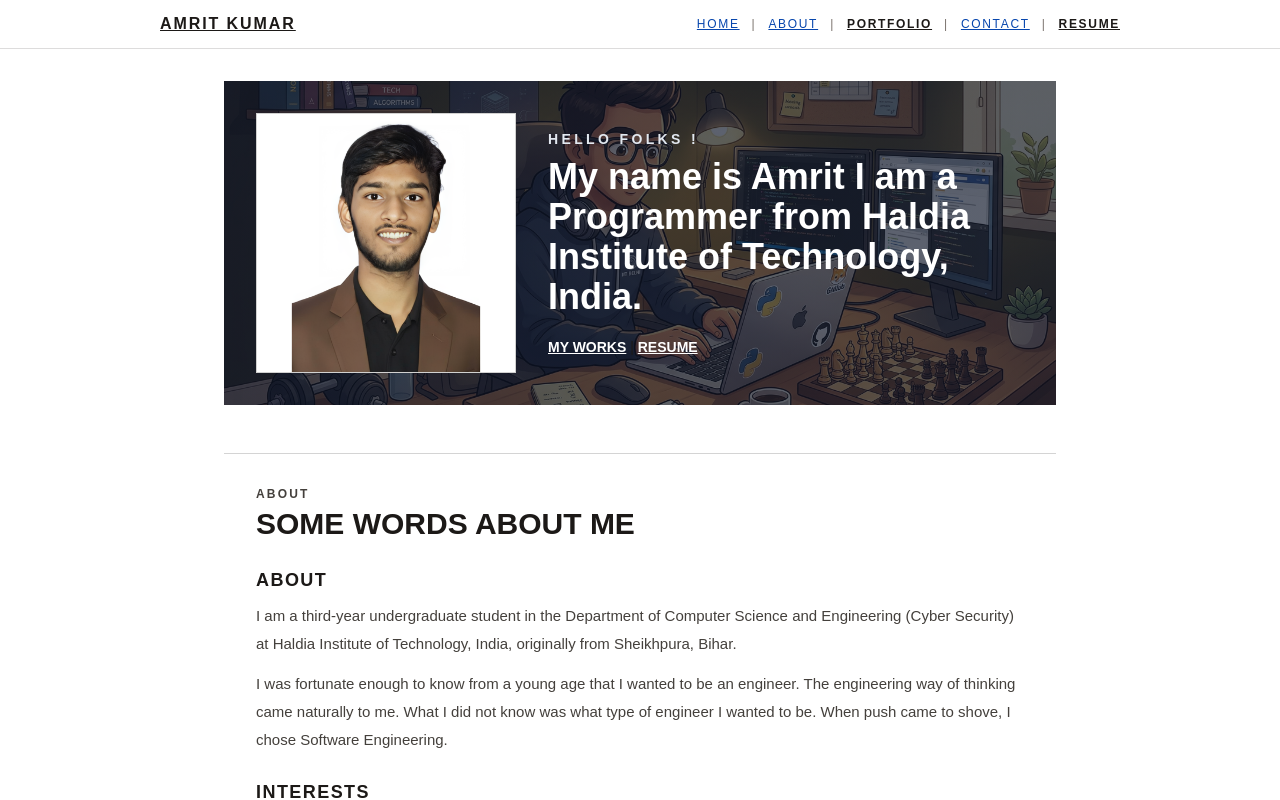
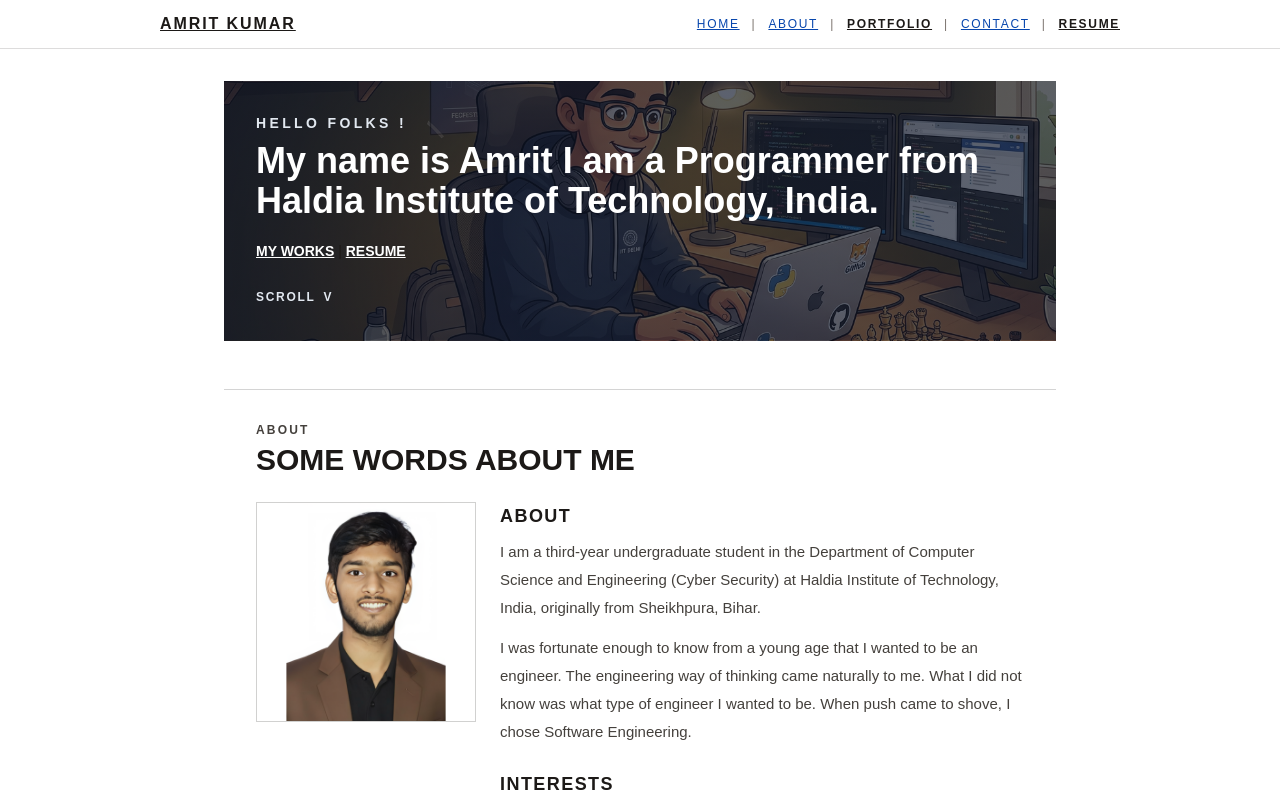
Before and after one commit to amrit100612/Portfolio, a React (Vite) app: page / in a window 1280 px wide. Shown: the top 800 px of the page. Built offline with nearby package versions, Linux system fonts and the light colour scheme.

Commit message:
chore: Update contact section and main layout

```diff
--- a/src/components/About.jsx
+++ b/src/components/About.jsx
@@ -1,10 +1,20 @@
-import { about } from '../data/portfolioData'
+import { about, profile } from '../data/portfolioData'
 import SectionHeader from './SectionHeader'
 
 export default function About() {
   return (
     <section id="about" className="classic-panel reveal-up delay-1 p-6 sm:p-8">
       <SectionHeader eyebrow="About" title={about.heading} />
+
+      <div className="grid items-start gap-6 md:grid-cols-[220px,1fr]">
+        <div>
+          <img
+            src={profile.photo}
+            alt={profile.photoAlt}
+            className="w-full border border-stone-900/20 bg-white object-cover"
+            loading="lazy"
+          />
+        </div>
 
         <div className="space-y-6 text-[15px] leading-7 text-stone-700">
           <div>
@@ -33,6 +43,7 @@ export default function About() {
             </ul>
           </div>
         </div>
+      </div>
     </section>
   )
 }
--- a/src/components/Hero.jsx
+++ b/src/components/Hero.jsx
@@ -1,76 +1,23 @@
-import { useState } from 'react'
 import { profile } from '../data/portfolioData'
 
 export default function Hero() {
-  const [showLinks, setShowLinks] = useState(false)
-
-  const quickLinks = [
-    { label: 'GitHub', href: profile.github, image: profile.githubImage },
-    { label: 'LinkedIn', href: profile.linkedin, image: profile.linkedinImage },
-    { label: 'LeetCode', href: profile.leetcode, image: profile.leetcodeImage },
-    { label: 'Email', href: `mailto:${profile.email}` },
-    { label: 'Resume', href: profile.resume },
-  ]
-
   return (
-    <section id="home" className="classic-panel hero-bg reveal-up p-6 sm:p-8">
-      <div className="grid items-center gap-8 md:grid-cols-[220px,1fr] lg:grid-cols-[260px,1fr]">
-        <div className="mx-auto w-full max-w-[260px]">
-          <button
-            type="button"
-            onClick={() => setShowLinks((current) => !current)}
-            className="block w-full text-left transition-transform duration-300 hover:scale-[1.01]"
-            aria-expanded={showLinks}
-            aria-label="Toggle profile links"
-          >
-            <img
-              src={profile.photo}
-              alt={profile.photoAlt}
-              className="h-auto w-full border border-stone-900/20 bg-white object-cover"
-              loading="eager"
-            />
-          </button>
-
-          {showLinks && (
-            <div className="reveal-fade mt-3 border border-stone-900/20 bg-white p-3 text-sm text-stone-800">
-              <p className="mb-2 text-xs font-semibold uppercase tracking-[0.14em] text-stone-600">Quick Links</p>
-              <ul className="space-y-1.5">
-                {quickLinks.map((item) => (
-                  <li key={item.label}>
-                    <a
-                      href={item.href}
-                      target={item.href.startsWith('mailto:') ? undefined : '_blank'}
-                      rel={item.href.startsWith('mailto:') ? undefined : 'noreferrer'}
-                      className="inline-flex items-center gap-2 font-semibold underline underline-offset-4"
-                    >
-                      {item.image && (
-                        <img
-                          src={item.image}
-                          alt={item.label}
-                          className="h-6 w-6 rounded-sm border border-stone-900/20 object-cover"
-                          loading="lazy"
-                        />
-                      )}
-                      {item.label}
-                    </a>
-                  </li>
-                ))}
-              </ul>
-            </div>
-          )}
-        </div>
-
-        <div className="reveal-up delay-1">
-          <p className="text-sm font-semibold uppercase tracking-[0.24em] text-slate-200">HELLO FOLKS !</p>
-          <h1 className="mt-2 max-w-4xl text-2xl font-bold text-white sm:text-4xl">
+    <section id="home" className="classic-panel hero-bg hero-animate p-6 sm:p-8">
+      <div className="max-w-4xl">
+        <p className="hero-line hero-line-1 text-sm font-semibold uppercase tracking-[0.24em] text-slate-200">HELLO FOLKS !</p>
+        <h1 className="hero-line hero-line-2 mt-2 text-2xl font-bold text-white sm:text-4xl">
           My name is Amrit I am a Programmer from Haldia Institute of Technology, India.
         </h1>
-          <p className="mt-5 text-sm">
+        <p className="hero-line hero-line-3 mt-5 text-sm">
           <a href="#projects" className="font-semibold text-white decoration-white">MY WORKS</a>
           {' | '}
           <a href={profile.resume} target="_blank" rel="noreferrer" className="font-semibold text-white decoration-white">RESUME</a>
         </p>
-        </div>
+
+        <a href="#about" className="hero-scroll-cue mt-7 inline-flex items-center gap-2 text-xs font-semibold uppercase tracking-[0.14em] text-slate-200 no-underline">
+          Scroll
+          <span aria-hidden="true">v</span>
+        </a>
       </div>
     </section>
   )
--- a/src/data/portfolioData.js
+++ b/src/data/portfolioData.js
@@ -146,28 +146,28 @@ export const works = [
   {
     title: 'IRIS Predict - ML Classification App',
     category: 'Machine Learning',
-    url: 'https://github.com/amrit100612',
+    url: 'https://github.com/amrit100612/IRIS_Predict',
     image: '/iris-project.webp',
     architecture: ['Streamlit UI', 'Preprocessing', 'Model Inference', 'Prediction Output'],
   },
   {
     title: 'Weather Detecting Web Application',
     category: 'Web Design',
-    url: 'https://github.com/amrit100612',
+    url: 'https://github.com/amrit100612/Weather',
     image: '/weather-project.png',
     architecture: ['UI Layer', 'API Service', 'State Update', 'Weather Cards'],
   },
   {
     title: 'Loan Approval Prediction System',
     category: 'Machine Learning',
-    url: 'https://github.com/amrit100612',
+    url: 'https://github.com/amrit100612/Loan_Predictions',
     image: '/loan-project.png',
     architecture: ['Input Form', 'Feature Engineering', 'ML Model', 'Approval Output'],
   },
   {
     title: 'CypherX404 - Encryption/Decryption CLI',
     category: 'Programming',
-    url: 'https://github.com/amrit100612',
+    url: 'https://github.com/amrit100612/CipherX_404',
     image: '/cipherx-project.png',
     architecture: ['CLI Input', 'Validation', 'Crypto Engine', 'Secure Output'],
   },
--- a/src/index.css
+++ b/src/index.css
@@ -38,8 +38,35 @@ body {
     linear-gradient(rgba(15, 23, 42, 0.68), rgba(15, 23, 42, 0.68)),
     url('/bg.png');
   background-position: center;
-  background-size: cover;
+  background-size: 110%;
   background-repeat: no-repeat;
+}
+
+.hero-animate {
+  animation: hero-bg-pan 16s ease-in-out infinite alternate;
+}
+
+.hero-line {
+  opacity: 0;
+  transform: translateY(14px);
+  animation: hero-line-rise 0.55s ease-out forwards;
+}
+
+.hero-line-1 {
+  animation-delay: 0.08s;
+}
+
+.hero-line-2 {
+  animation-delay: 0.2s;
+}
+
+.hero-line-3 {
+  animation-delay: 0.34s;
+}
+
+.hero-scroll-cue {
+  opacity: 0;
+  animation: hero-line-rise 0.45s ease-out 0.48s forwards, hero-scroll-bounce 1.7s ease-in-out 1s infinite;
 }
 
 h1,
@@ -126,9 +153,42 @@ a:hover {
   }
 }
 
+@keyframes hero-bg-pan {
+  from {
+    background-position: 50% 44%;
+  }
+  to {
+    background-position: 50% 56%;
+  }
+}
+
+@keyframes hero-line-rise {
+  from {
+    opacity: 0;
+    transform: translateY(14px);
+  }
+  to {
+    opacity: 1;
+    transform: translateY(0);
+  }
+}
+
+@keyframes hero-scroll-bounce {
+  0%,
+  100% {
+    transform: translateY(0);
+  }
+  50% {
+    transform: translateY(3px);
+  }
+}
+
 @media (prefers-reduced-motion: reduce) {
   .reveal-up,
-  .reveal-fade {
+  .reveal-fade,
+  .hero-line,
+  .hero-scroll-cue,
+  .hero-animate {
     animation: none;
   }
 
```
Lines whose indentation alone changed are shown as unchanged.
